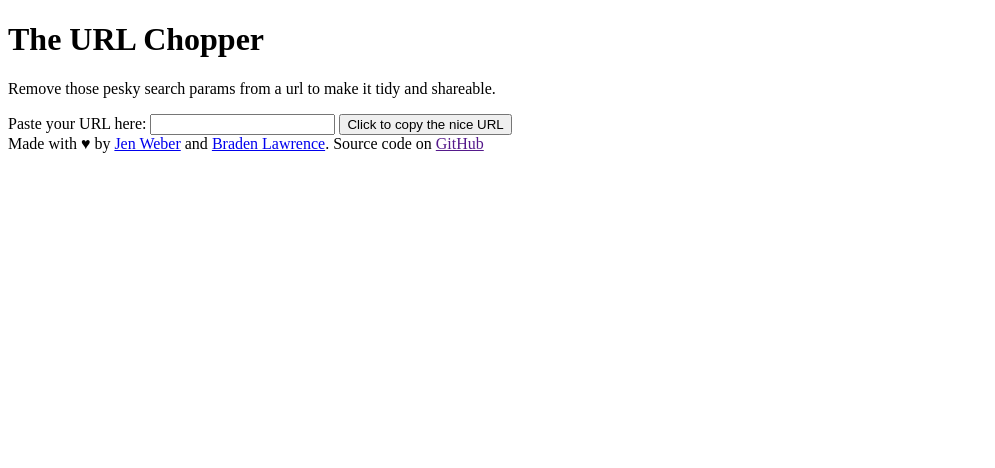
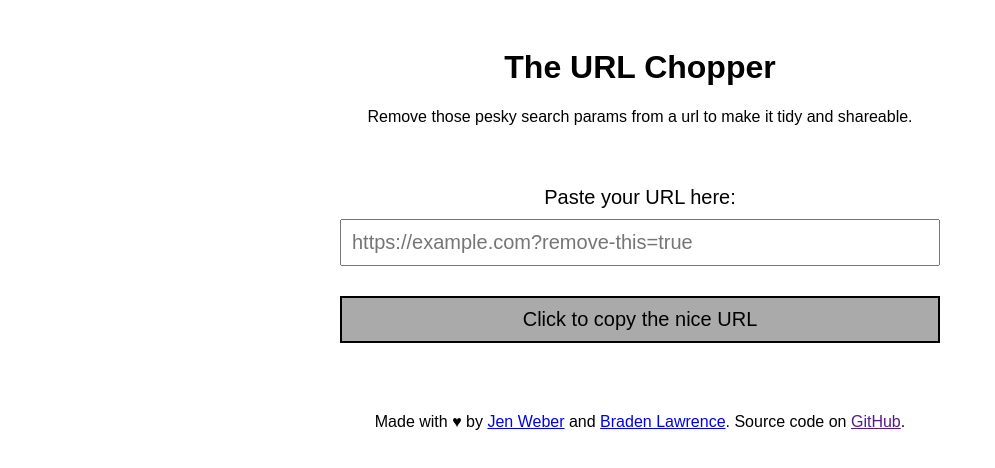
Before and after one commit to jenweber/url-chopper, a website: page index.html in a window 1280 px wide. Shown: the whole page, without its empty margins (0-995 px from the left). Drawn offline with Linux system fonts and the light colour scheme.

Commit message:
Style it

```diff
--- a/index.html
+++ b/index.html
@@ -14,15 +14,18 @@
       Remove those pesky search params from a url to make it tidy and shareable.
     </p>
     <div>
-      <label for="url-input">Paste your URL here:</label>
-      <input id="url-input" type="text" />
-      <button id="copy-button">Click to copy the nice URL</button>
+        <label for="url-input">Paste your URL here:</label>
+        <div class="wrapper">
+          <input id="url-input" type="text" placeholder="https://example.com?remove-this=true" />
+          <button id="copy-button">Click to copy the nice URL</button>
+        </div>
+      </div>
     </div>
-    <div>
+    <p class="byline">
       Made with &#9829; by
       <a href="https://github.com/jenweber">Jen Weber</a> and
       <a href="https://github.com/BradenLawrence">Braden Lawrence</a>. Source
-      code on <a href="">GitHub</a>
-    </div>
+      code on <a href="">GitHub</a>.
+    </p>
   </body>
 </html>
--- a/style.css
+++ b/style.css
@@ -0,0 +1,44 @@
+body {
+  font-family: sans-serif;
+  font-size: 16px;
+  text-align: center;
+  padding-top: 20px;
+}
+
+button {
+	background: #aaa;
+	color: inherit;
+	border: 2px solid black;
+	padding: 10px;
+	font: inherit;
+	outline: inherit;
+  font-size: 20px;
+  margin: 10px 0;
+  width: 100%;
+  box-sizing: border-box;
+}
+
+input {
+  font-size: 20px;
+  padding: 10px 10px;
+  margin: 10px 0 20px 0;
+  display: block;
+  width: 100%;
+  box-sizing: border-box;
+}
+
+.wrapper {
+  width: 100%;
+  max-width: 600px;
+  margin: 0 auto;
+}
+
+label {
+  margin-top: 60px;
+  display: block;
+  font-size: 20px;
+}
+
+.byline {
+  margin-top: 60px;
+}
```
